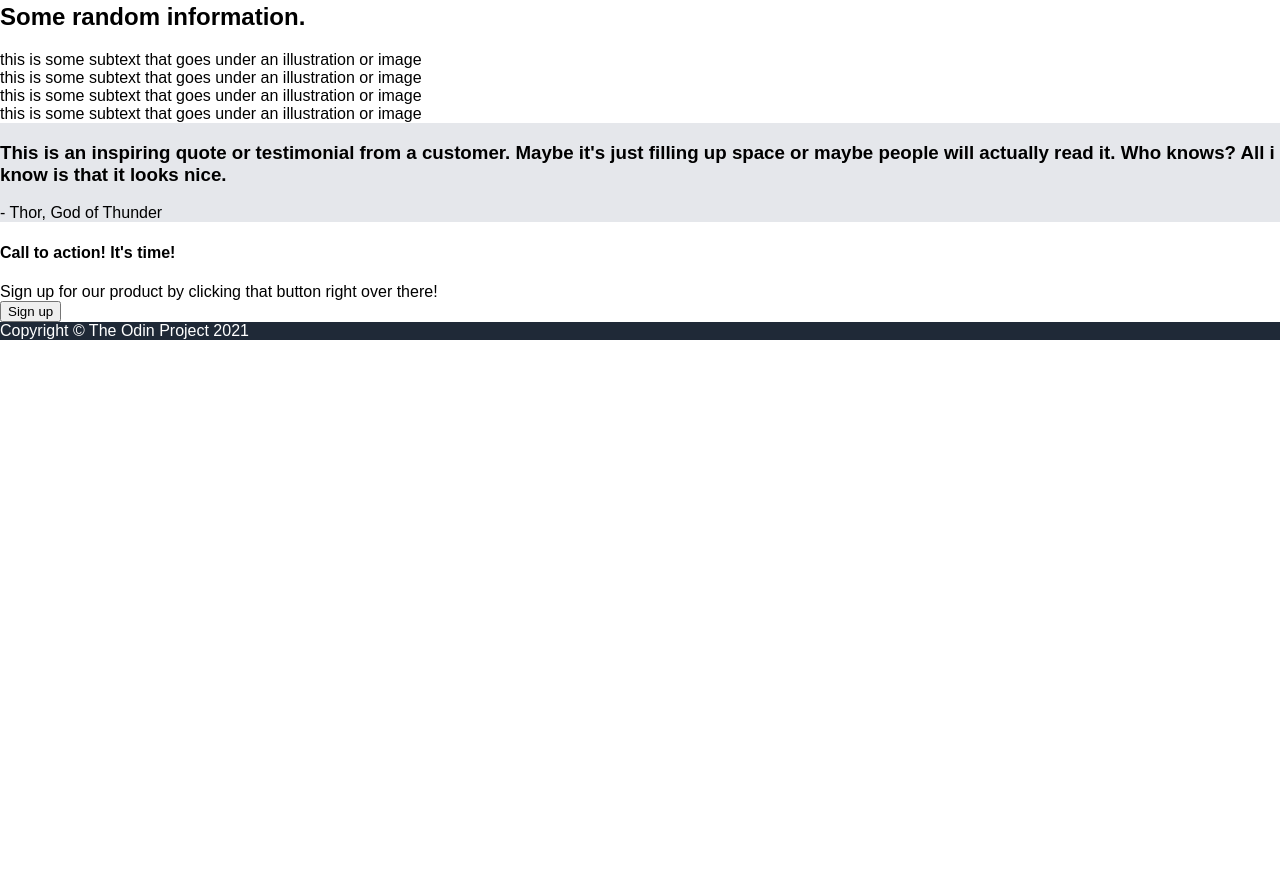
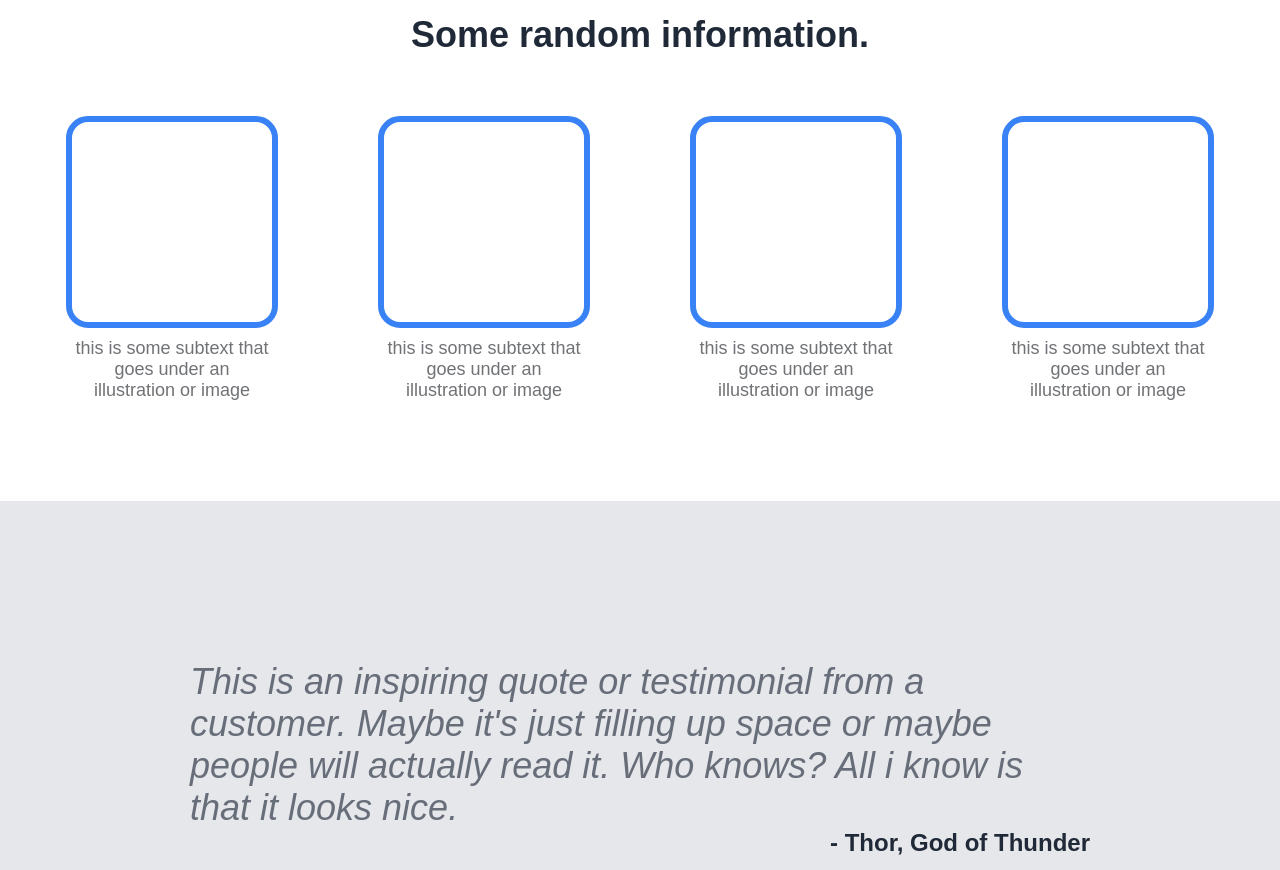
Before and after one commit to Smoqee/odin-landing-page, a plain HTML site: page index.html in a window 1280 px wide. Shown: the part 990-1860 px from the top of the page. Before the commit the page ends 1330 px from the top, so only its background shows below. Drawn offline with Linux system fonts and the light colour scheme.

Commit message:
Finish whole website layout and design via HTML and CSS

```diff
--- a/index.html
+++ b/index.html
@@ -64,18 +64,33 @@
         </div>
     </div>
 
+
+
+
+
+
     <div class="quote">
-        <h3>This is an inspiring quote or testimonial from a customer. Maybe it's just filling up space or maybe people will actually read it. Who knows? All i know is that it looks nice.</h3>
-        <p>- Thor, God of Thunder</p>
+        <div class="quote-items">
+            <h3><em>This is an inspiring quote or testimonial from a customer. Maybe it's just filling up space or maybe people will actually read it. Who knows? All i know is that it looks nice.</em></h3>
+            <p>- Thor, God of Thunder</p>
+        </div>
     </div>
+
+
+
 
     <div class="register">
         <div class="box">
-            <h4>Call to action! It's time!</h4>
-            <p>Sign up for our product by clicking that button right over there!</p>
+            <div class="signup-text">
+                <h4>Call to action! It's time!</h4>
+                <p>Sign up for our product by clicking that button right over there!</p>
+            </div>
             <button>Sign up</button>
         </div>
     </div>
+
+
+
 
     <div class="footer">
         Copyright © The Odin Project 2021
--- a/style.css
+++ b/style.css
@@ -1,7 +1,6 @@
 body {
     margin: 0;
     padding: 0;
-    display: flex;
     flex-direction: column;
     font-family: Arial, Helvetica, sans-serif;
     align-items: space-between;
@@ -19,7 +18,7 @@ p {
 .header {
     color: white;
     background-color: #1F2937;
-    padding: 10px 500px 200px 500px;
+    padding: 10px 300px 200px 300px;
     display: flex;
     flex-direction: column;
     justify-content: space-between;
@@ -51,7 +50,7 @@ a {
 
 .welcome {
     margin: 0;
-    margin-top: 100px;
+    margin-top: 150px;
     padding: 0;
     display: flex;
     justify-content: space-between;
@@ -73,7 +72,7 @@ a {
 }
 
 .text p {
-    font-size: 22px;
+    font-size: 18px;
     color: #E5E7EB;
 }
 
@@ -91,8 +90,6 @@ a {
     margin-bottom: 10px;
 }
 
-
-
 .image {
     flex-shrink: 0;
     display: flex;
@@ -105,15 +102,134 @@ a {
 
 
 
+.information {
+    text-align: center;
+    display: flex;
+    flex-direction: column;
+    padding-top: 80px;
+    padding-bottom: 100px;
+}
 
+h2 {
+    font-size: 36px;
+    font-weight: 900;
+    color: #1F2937;
+    margin: 0 0 60px 0;
+}
 
+.list {
+    display: flex;
+    gap: 100px;
+    justify-content: center;
+    flex-wrap: wrap;
+}
 
+.item {
+    display: flex;
+    flex-direction: column;
+    align-items: center;
+}
+
+.illustration {
+    height: 200px;
+    width: 200px;
+    border-radius: 22px;
+    border-width: 6px;
+    border-style: solid;
+    border-color: #3882f6;
+    margin-bottom: 10px;
+}
+
+.item p {
+    font-size: 18px;
+    color: #707275;
+    width: 200px;
+}
 
 .quote {
     background-color: #E5E7EB;
+    display: flex;
+    flex-direction: column;
+    align-items: center;
+    padding: 160px;
 }
 
+.quote-items {
+    display: flex;
+    flex-direction: column;
+    align-items: flex-start;
+    margin: 0;
+    padding: 0;
+}
+
+h3 {
+    margin: 0;
+    padding: 0;
+    width: 900px;
+    font-size: 36px;
+    font-weight: 1;
+    color: #1f2937a2;
+}
+
+.quote p {
+    align-self: flex-end;
+    font-size: 24px;
+    font-weight: 900;
+    color: #1F2937
+}
+
+.register {
+    padding: 100px 0px;
+    display: flex;
+    justify-content: center;
+}
+
+.box {
+    padding: 40px 150px;
+    color: white;
+    background-color: #3882f6;
+    border-radius: 8px;
+    border-width: 6px;
+    border-style: solid;
+    border-color: #3882f6;
+    display: flex;
+    justify-content: space-between;
+    flex-wrap: wrap;
+    gap: 10px;
+}
+
+h4 {
+    margin: 0;
+    padding: 0;
+    font-size: 20px;
+}
+
+.signup-text {
+    margin-right: 190px;
+}
+
+.box p {
+    color: #E5E7EB;
+}
+
+.box button {
+    padding: 6px 25px;
+    background-color: #3882f6;
+    color: white;
+    border: white;
+    border-style: solid;
+    text-align: center;
+    text-decoration: none;
+    font-size: 18px;
+    font-weight: bold;
+    border-width: 2px;
+    border-radius: 10px;
+}
+
+
 .footer {
-    color: white;
+    text-align: center;
+    color: rgba(255, 255, 255, 0.795);
     background-color: #1F2937;
+    padding: 40px;
 }
```
